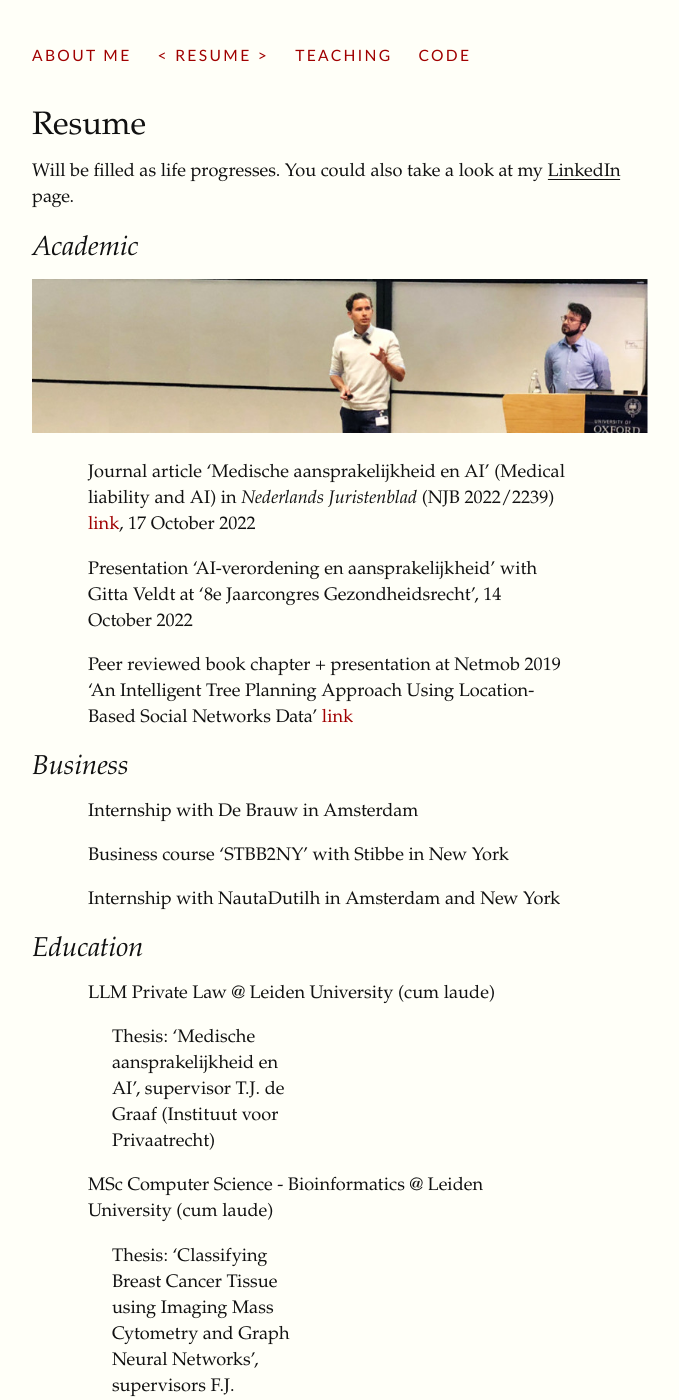
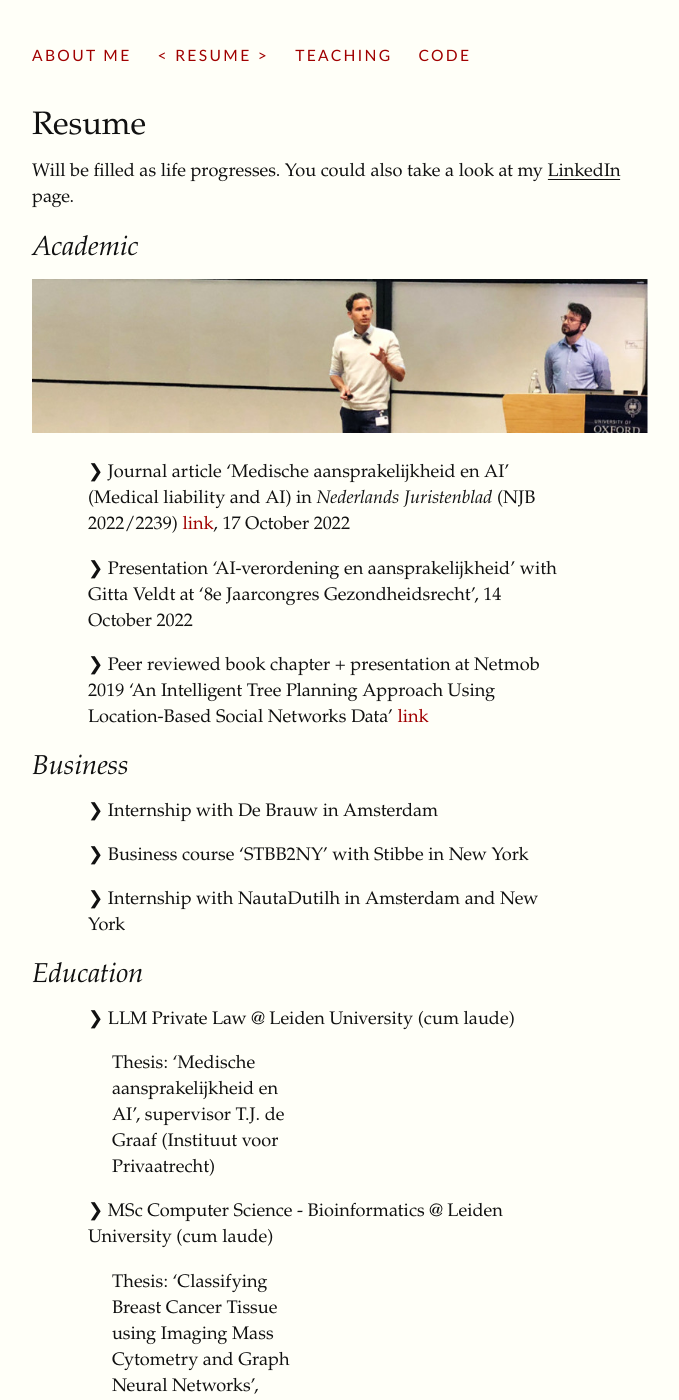
Before and after one commit to jhvanstaalduinen/jhvanstaalduinen.github.io, a Jekyll site: the page built from resume/index.md, in a window 1280 px wide and 1400 px high. Shown: the whole window, without its empty margins (128-807 px from the left). Built offline with Jekyll 4.4.1, drawn with Linux system fonts in a browser that asks for light colours; some web fonts are replaced; part of the change alters nothing that is shown.

```diff
--- a/resume/index.md
+++ b/resume/index.md
@@ -9,19 +9,19 @@ Will be filled as life progresses. You could also take a look at my [LinkedIn](h
 
 ![alt text](../assets/img/netmob.jpg "IMG")
 
-- Journal article 'Medische aansprakelijkheid en AI' (Medical liability and AI) in *Nederlands Juristenblad* (NJB 2022/2239) [link](https://www.navigator.nl/document/id2c6abea2ecbb4bdcbc1cca6ca4960206?cpid=WKNL-LTR-Nav2&cip=hybrid), 17 October 2022
-- Presentation 'AI-verordening en aansprakelijkheid' with Gitta Veldt at '8e Jaarcongres Gezondheidsrecht', 14 October 2022
-- Peer reviewed book chapter + presentation at Netmob 2019 'An Intelligent Tree Planning Approach Using Location-Based Social Networks Data' [link](https://link.springer.com/chapter/10.1007/978-3-030-76640-5_10)
+- &#10095; Journal article 'Medische aansprakelijkheid en AI' (Medical liability and AI) in *Nederlands Juristenblad* (NJB 2022/2239) [link](https://www.navigator.nl/document/id2c6abea2ecbb4bdcbc1cca6ca4960206?cpid=WKNL-LTR-Nav2&cip=hybrid), 17 October 2022
+- &#10095; Presentation 'AI-verordening en aansprakelijkheid' with Gitta Veldt at '8e Jaarcongres Gezondheidsrecht', 14 October 2022
+- &#10095; Peer reviewed book chapter + presentation at Netmob 2019 'An Intelligent Tree Planning Approach Using Location-Based Social Networks Data' [link](https://link.springer.com/chapter/10.1007/978-3-030-76640-5_10)
 
 ## Business
 
-- Internship with De Brauw in Amsterdam
-- Business course 'STBB2NY' with Stibbe in New York
-- Internship with NautaDutilh in Amsterdam and New York
+- &#10095; Internship with De Brauw in Amsterdam
+- &#10095; Business course 'STBB2NY' with Stibbe in New York
+- &#10095; Internship with NautaDutilh in Amsterdam and New York
 
 ## Education
 
-- LLM Private Law @ Leiden University (cum laude)
+- &#10095; LLM Private Law @ Leiden University (cum laude)
 	 - Thesis: 'Medische aansprakelijkheid en AI', supervisor T.J. de Graaf (Instituut voor Privaatrecht)
-- MSc Computer Science - Bioinformatics @ Leiden University (cum laude)
+- &#10095; MSc Computer Science - Bioinformatics @ Leiden University (cum laude)
 	- Thesis: 'Classifying Breast Cancer Tissue using Imaging Mass Cytometry and Graph Neural Networks', supervisors F.J. Verbeek (LIACS) and B.P.F. Lelieveldt (Leiden University Medical Center)
```
